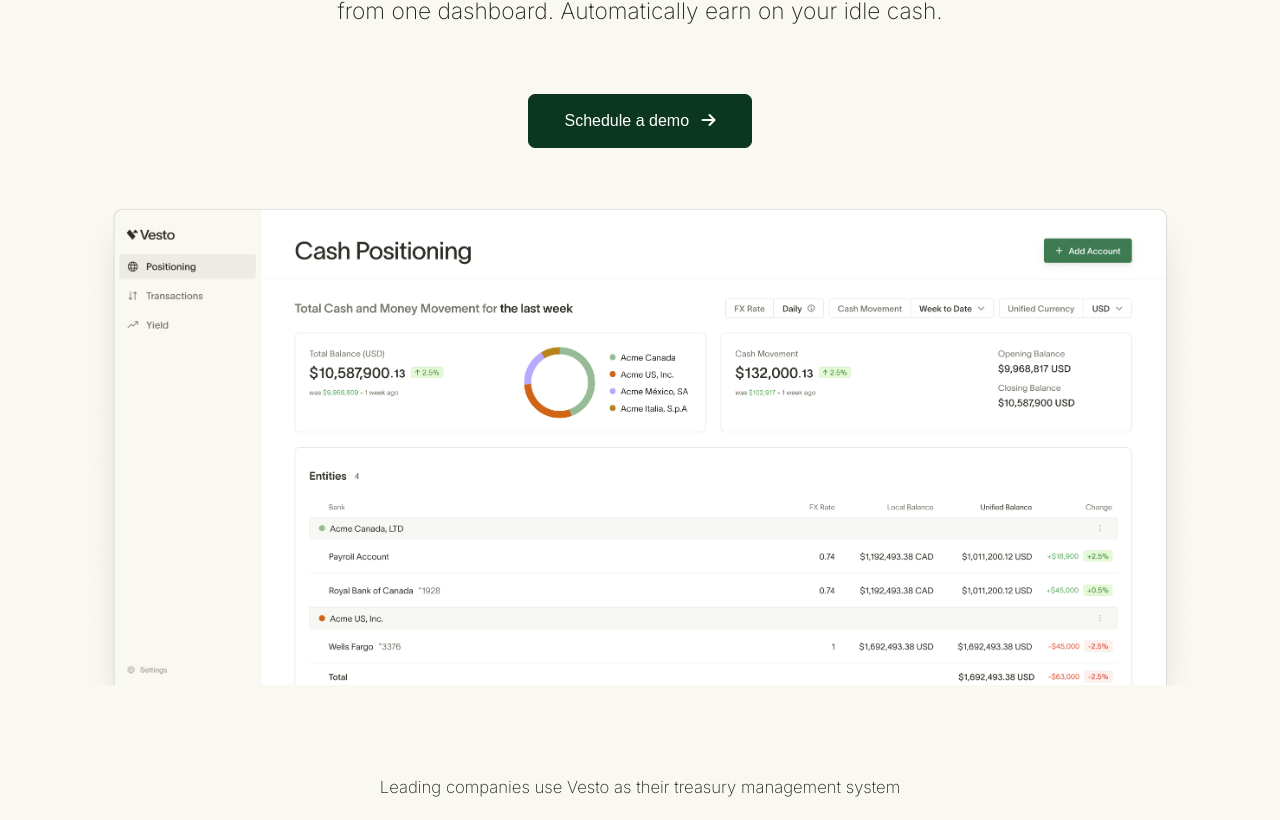
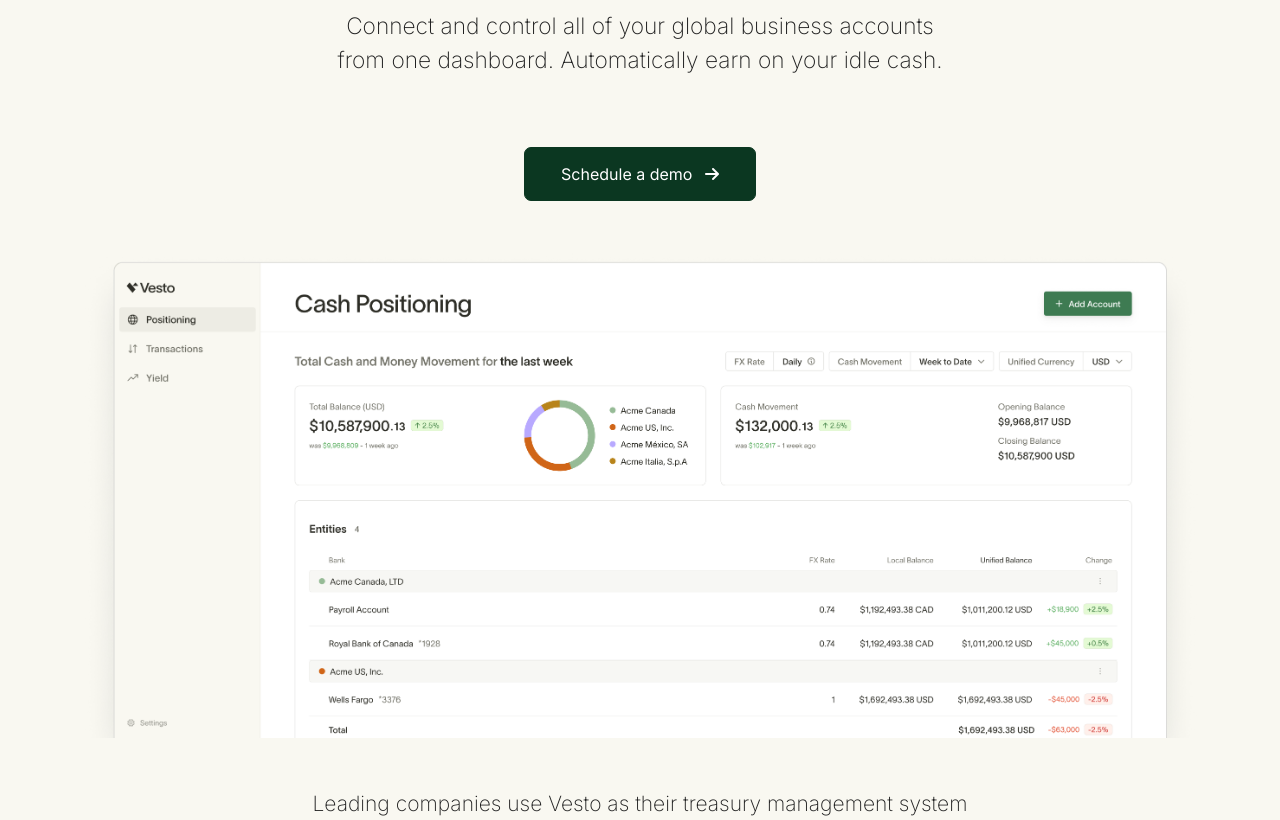
Before and after one commit to elanurbulbul/LandingPageVESTO, a website built with Vite: page src/index.html in a window 1280 px wide. Shown: the part 406-1226 px from the top of the page. Built offline with nearby package versions, Linux system fonts and the light colour scheme.

Commit message:
EditedRowAndColCompenents

```diff
--- a/src/index.html
+++ b/src/index.html
@@ -19,7 +19,7 @@
         rel="stylesheet">
 </head>
 
-<body class="body-bg">
+<body class="body-bg inter">
     <nav class="navbar navbar-expand-lg">
         <div class="container ">
             <a class="navbar-brand" href="#vesto">
@@ -88,10 +88,12 @@
     <main>
         <section class="hero-section">
             <div class="container">
-                <div class="hero-section-title inter">
+                <div class="row">
+                    <div class="col-12">
+                        <div class="hero-section-title">
                             <h1>All of your company's financial accounts in one view</h1>
                         </div>
-                <div class="hero-section-description inter">
+                        <div class="hero-section-description">
                             <p>Connect and control all of your global business accounts from one dashboard. Automatically earn
                                 on
                                 your idle cash.
@@ -106,11 +108,14 @@
                         </div>
                         <div class="hero-section-info-text"></div>
                     </div>
+                    </div>
+                </div>
         </section>
         <section class="brands-section">
             <div class="container">
-                <div class="brands-section-description">
-                    <p class="inter">Leading companies use Vesto as their treasury management system</p>
+                <div class="row">
+                    <div class="col"><div class="brands-section-description">
+                        <p>Leading companies use Vesto as their treasury management system</p>
                     </div>
                     <div class="brands-section-list d-flex flex-wrap  justify-content-evenly  align-content-stretch ">
                         <div class="brand">
@@ -164,6 +169,7 @@
                                 <img src="img/brands-logo/manyMore-logo.png" alt="">
                             </a>
                         </div>
+                    </div></div>
                 </div>
             </div>
         </section>
--- a/src/styles/style.scss
+++ b/src/styles/style.scss
@@ -36,14 +36,11 @@
 @import "../../node_modules/bootstrap/scss/utilities/api";
 
 section {
-  margin: 90px 0;
+  margin: 50px 0;
 }
 .container{
   text-align: center;
 }
-// <uniquifier>: Use a unique and descriptive class name
-// <weight>: Use a value from 100 to 900
-
 .inter{
   font-family: "Inter", sans-serif;
   font-optical-sizing: auto;
@@ -57,17 +54,21 @@
   padding: 14px 36px;
   border-radius: 7px;
 }
+nav{
+  height: 100px;
+}
 .hero-section{
   .hero-section-title {
-    font-size: 60.9px;
     font-weight: 500;
-    max-width: 873px;
+    max-width: 975px;
     margin: 0 auto;
+    h1{
+      font-size: 68px;
+    }
   }
   .hero-section-description {
-    font-size: 22.7px;
     max-width: 607px;
-    margin: 10px auto;
+    margin: 20px auto;
   }
   .hero-section-image{
     img{
@@ -77,7 +78,8 @@
 }
 .brands-section{
   .brands-section-description{
-    font-size: 16.7px;
+    font-size: 21px;
+    margin-bottom: 10px;
   }
   .brands-section-list{
     .brand{
```
Also changed, not shown: src/img/cards-img/base-card1.png (added), src/img/cards-img/base-card2.png (added), src/img/cards-img/base-card3.png (added). Lines whose indentation alone changed are shown as unchanged.
